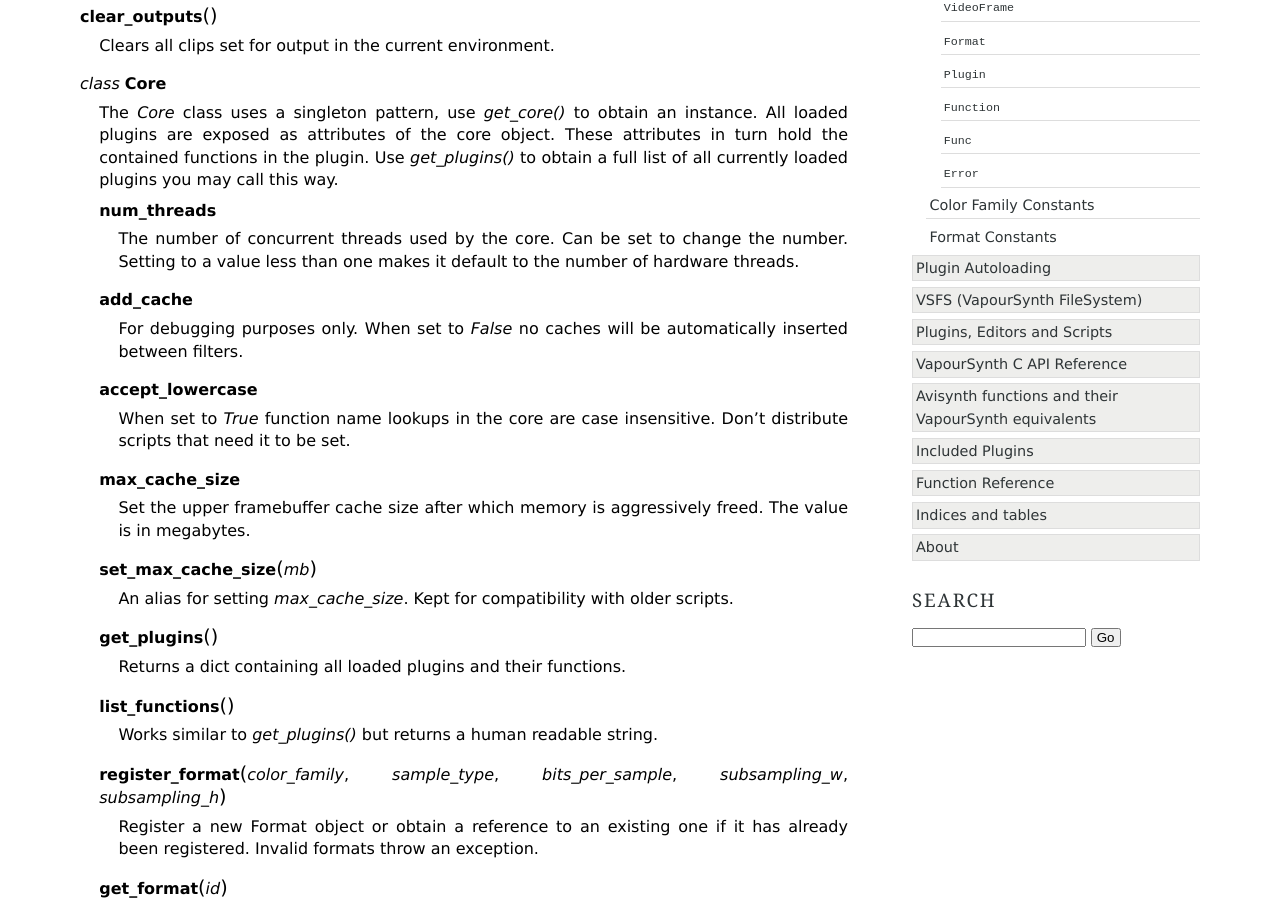
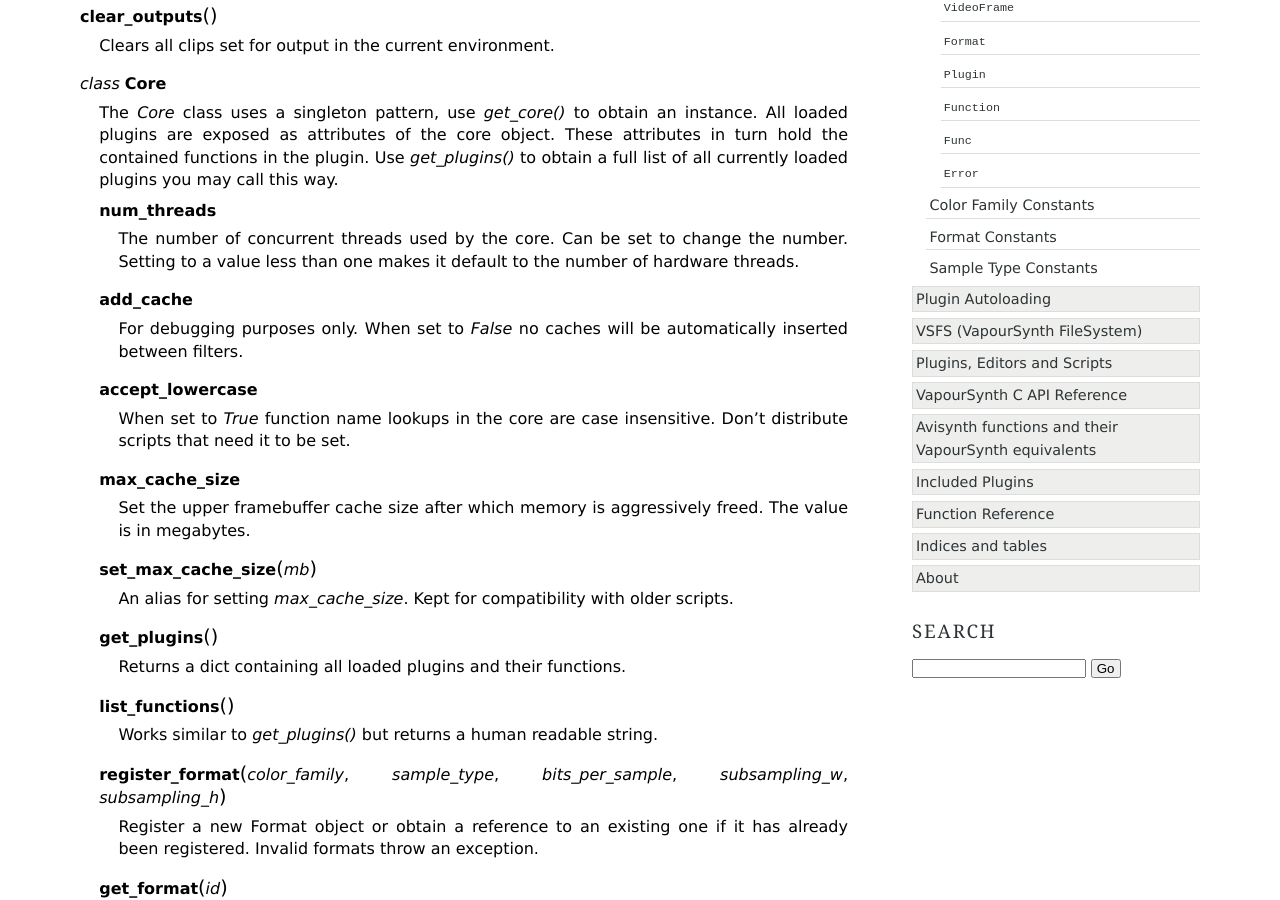
Before and after one commit to vapoursynth/vapoursynth, a Sphinx documentation site: the page built from doc/pythonreference.rst, in a window 1280 px wide and 900 px high, scrolled down 618 px. Built offline with Sphinx 7.4.7, drawn with Linux system fonts in a browser that asks for light colours; formulas are drawn with MathJax 3; some of the changed text lies outside the part shown.

Commit message:
doc: Document the sample type constants in the Python module

```diff
--- a/doc/pythonreference.rst
+++ b/doc/pythonreference.rst
@@ -326,3 +326,11 @@
 
    COMPATBGR32
    COMPATYUY2
+
+Sample Type Constants
+#####################
+
+::
+
+   INTEGER
+   FLOAT
```
